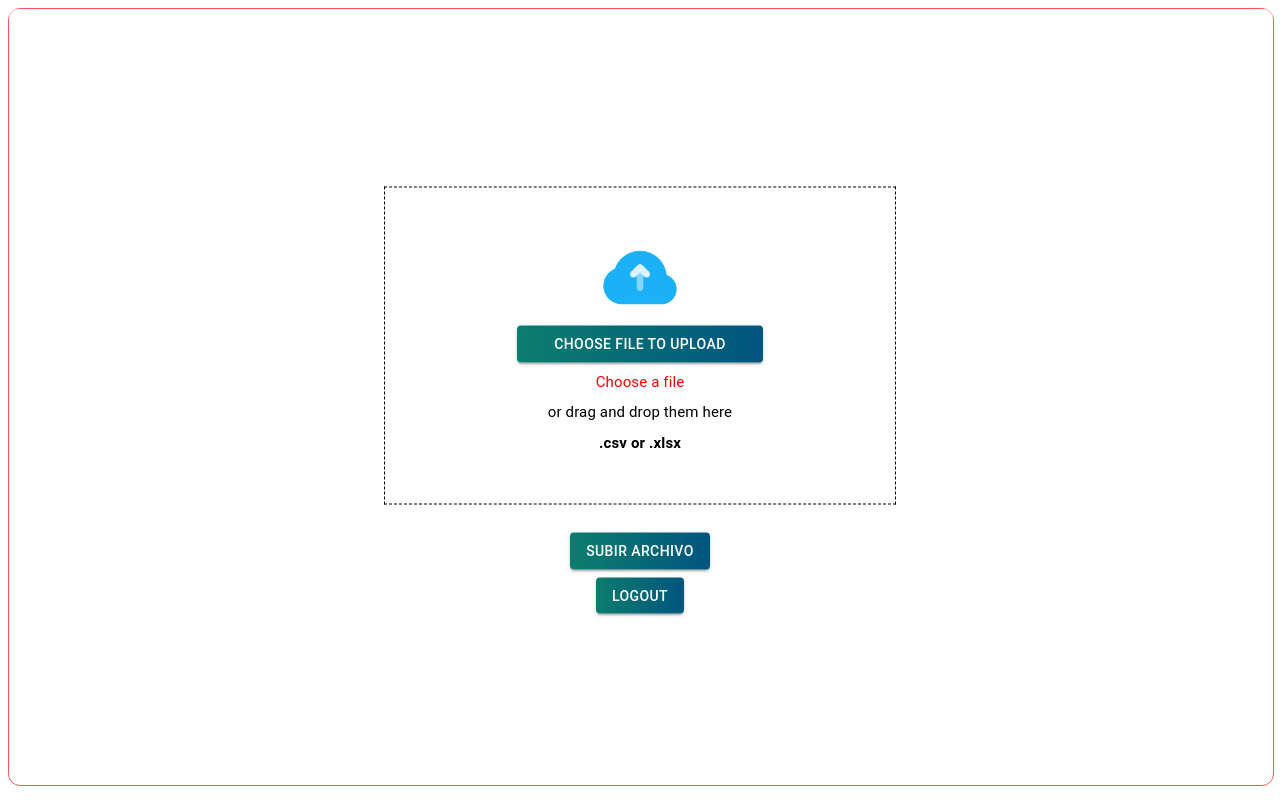
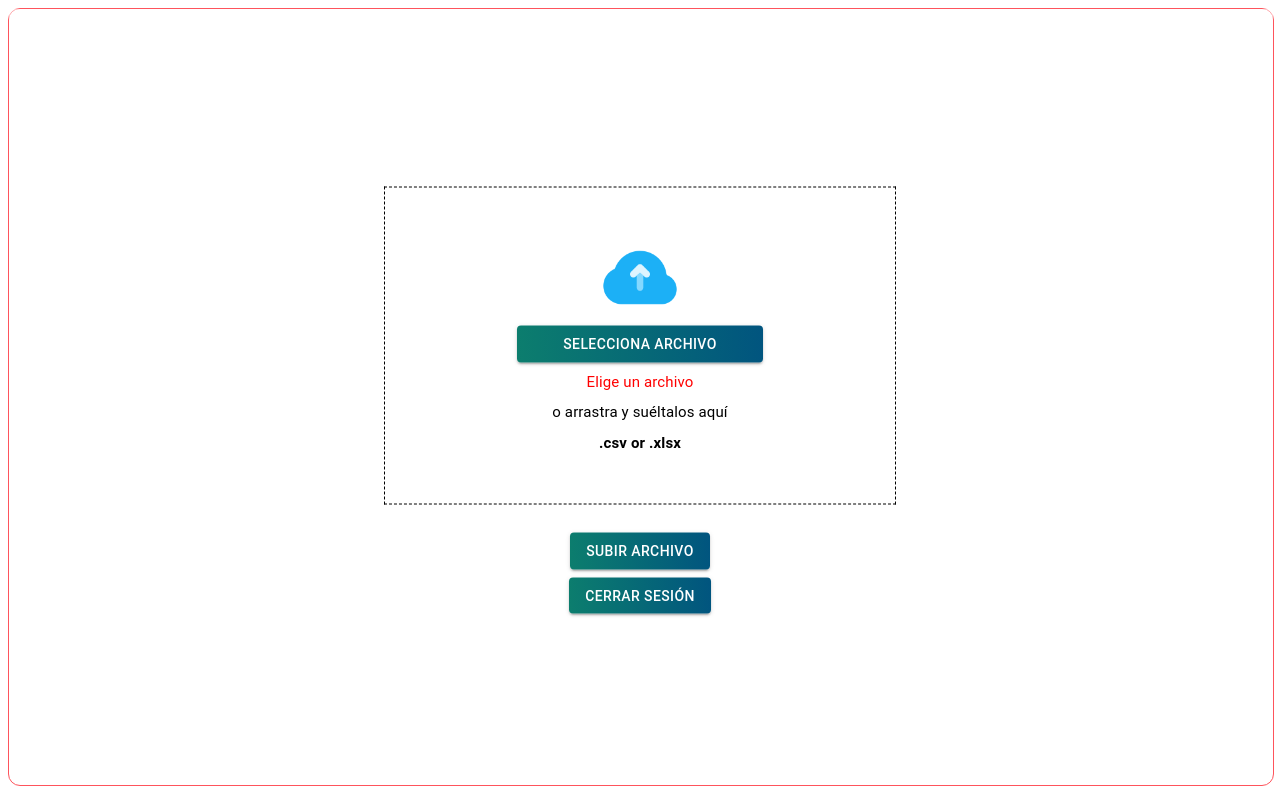
Before and after one commit to Palash101/ahooro, a React (Create React App) app: page /upload-data in a window 1280 px wide. Built offline with nearby package versions, Linux system fonts and the light colour scheme; no server answers; sample sign-in values are in the browser's storage.

Commit message:
changed text to spanish

```diff
--- a/src/upload-data/index.js
+++ b/src/upload-data/index.js
@@ -114,14 +114,14 @@ function UploadData() {
                                         onChange={handleChange}
                                         onClick={event => event.target.value = null}
                                     />
-                                    Choose file to upload
+                                    Selecciona archivo
                                 </Buttons>
                                 {file ?
                                     <Typography sx={{ fontSize: "15px", color: "green" }}>{file.name}</Typography>
                                     :
-                                    <Typography sx={{ fontSize: "15px", color: "red" }}>Choose a file</Typography>
+                                    <Typography sx={{ fontSize: "15px", color: "red" }}>Elige un archivo</Typography>
                                 }
-                                <Typography sx={{ fontSize: "15px" }}>or drag and drop them here</Typography>
+                                <Typography sx={{ fontSize: "15px" }}>o arrastra y suéltalos aquí</Typography>
                                 <Typography sx={{ fontSize: "15px", fontWeight: 600 }}>.csv or .xlsx</Typography>
                             </Box>
                             <Box sx={{
@@ -150,7 +150,7 @@ function UploadData() {
                                 <Buttons onClick={() => {
                                     localStorage.clear()
                                     navigate("/")
-                                }}>Logout</Buttons>
+                                }}>Cerrar Sesión</Buttons>
                             </Box>
                         </Box>
                     </Box>
```
